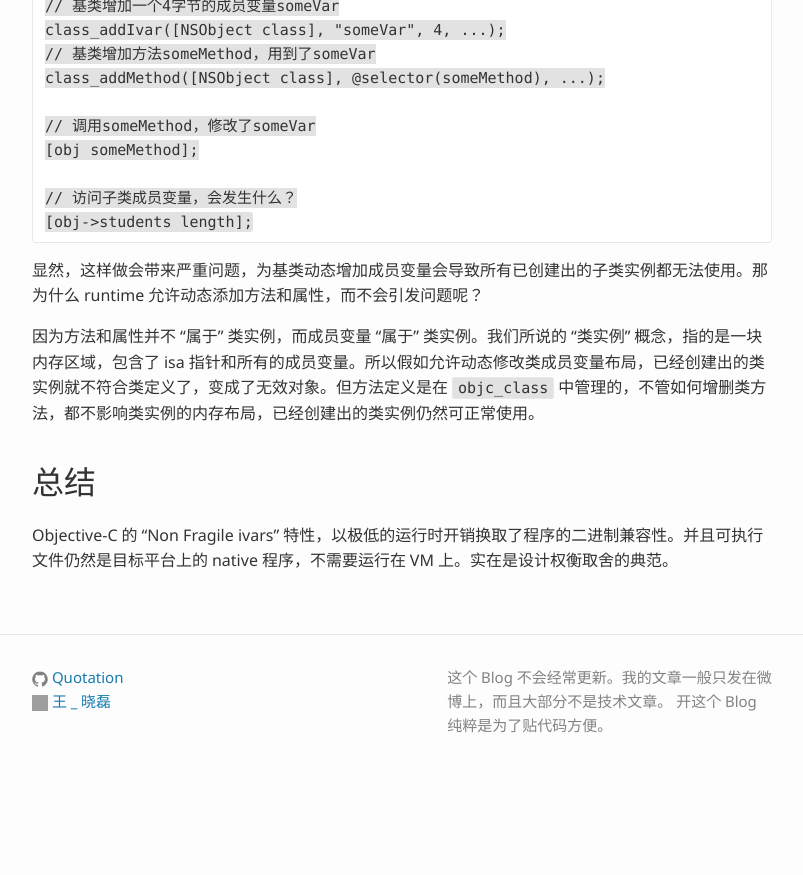
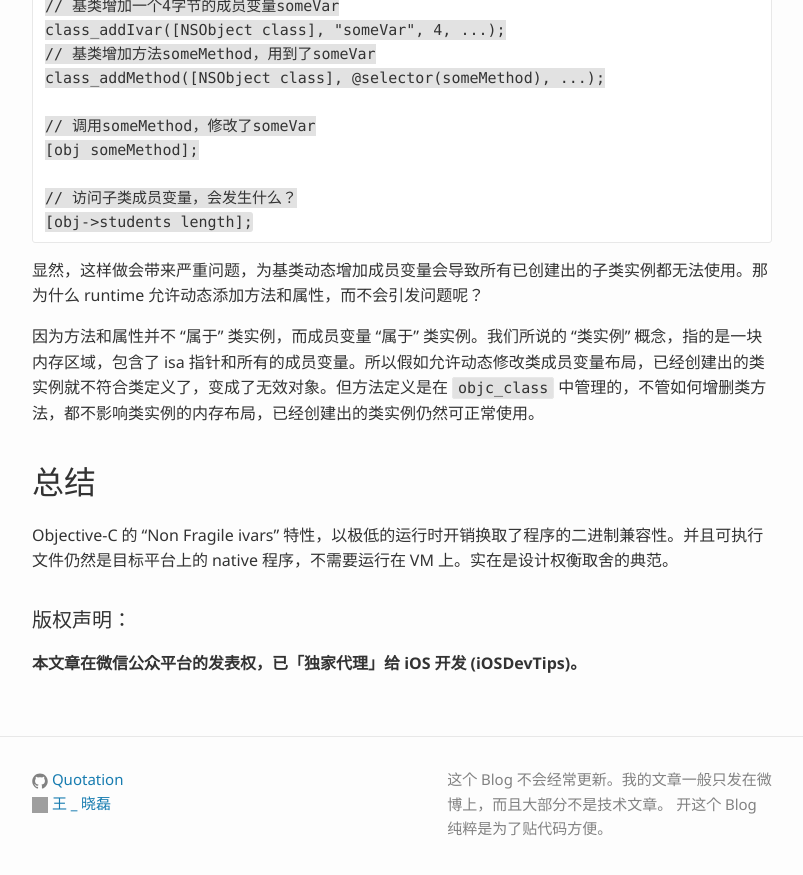
Before and after one commit to Quotation/quotation.github.io, a Jekyll site: the page built from _posts/2015-05-21-objc-runtime-ivar-access.md, in a window 1280 px wide and 900 px high, scrolled down 6322 px. Shown: the top 875 px of the window, without its empty margins (238-1041 px from the left). Built offline with Jekyll 4.4.1, drawn with Linux system fonts in a browser that asks for light colours; nearby versions of some CDN libraries; before the commit the page ends 7119 px from its top, so only the background shows below that; grey boxes are pictures that could not be loaded.

Commit message:
版权声明。

```diff
--- a/_posts/2015-05-21-objc-runtime-ivar-access.md
+++ b/_posts/2015-05-21-objc-runtime-ivar-access.md
@@ -230,3 +230,6 @@ class_addMethod([NSObject class], @selector(someMethod), ...);
 
 ## 总结
 Objective-C的“Non Fragile ivars”特性，以极低的运行时开销换取了程序的二进制兼容性。并且可执行文件仍然是目标平台上的native程序，不需要运行在VM上。实在是设计权衡取舍的典范。
+
+#### 版权声明：
+**本文章在微信公众平台的发表权，已「独家代理」给 iOS开发(iOSDevTips)。**
```
